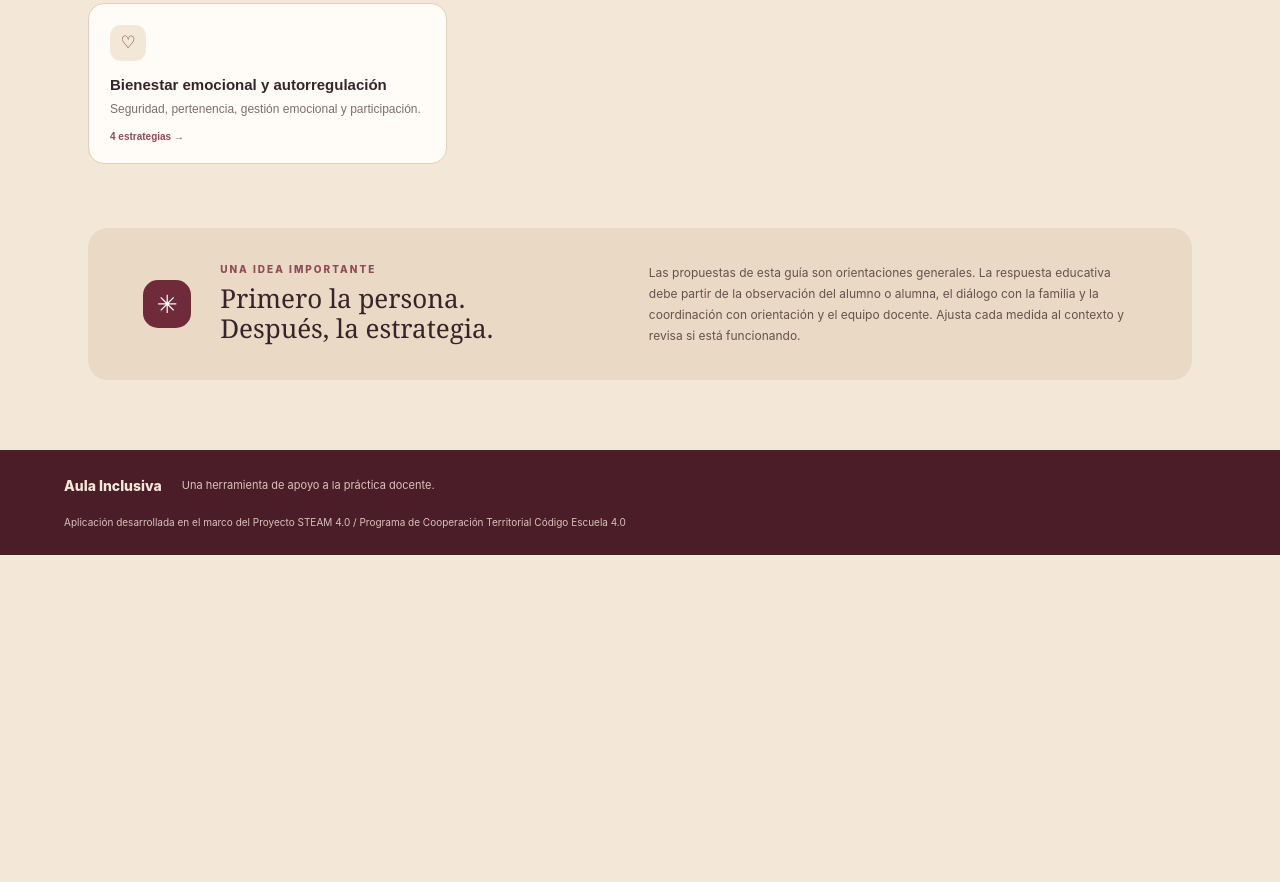
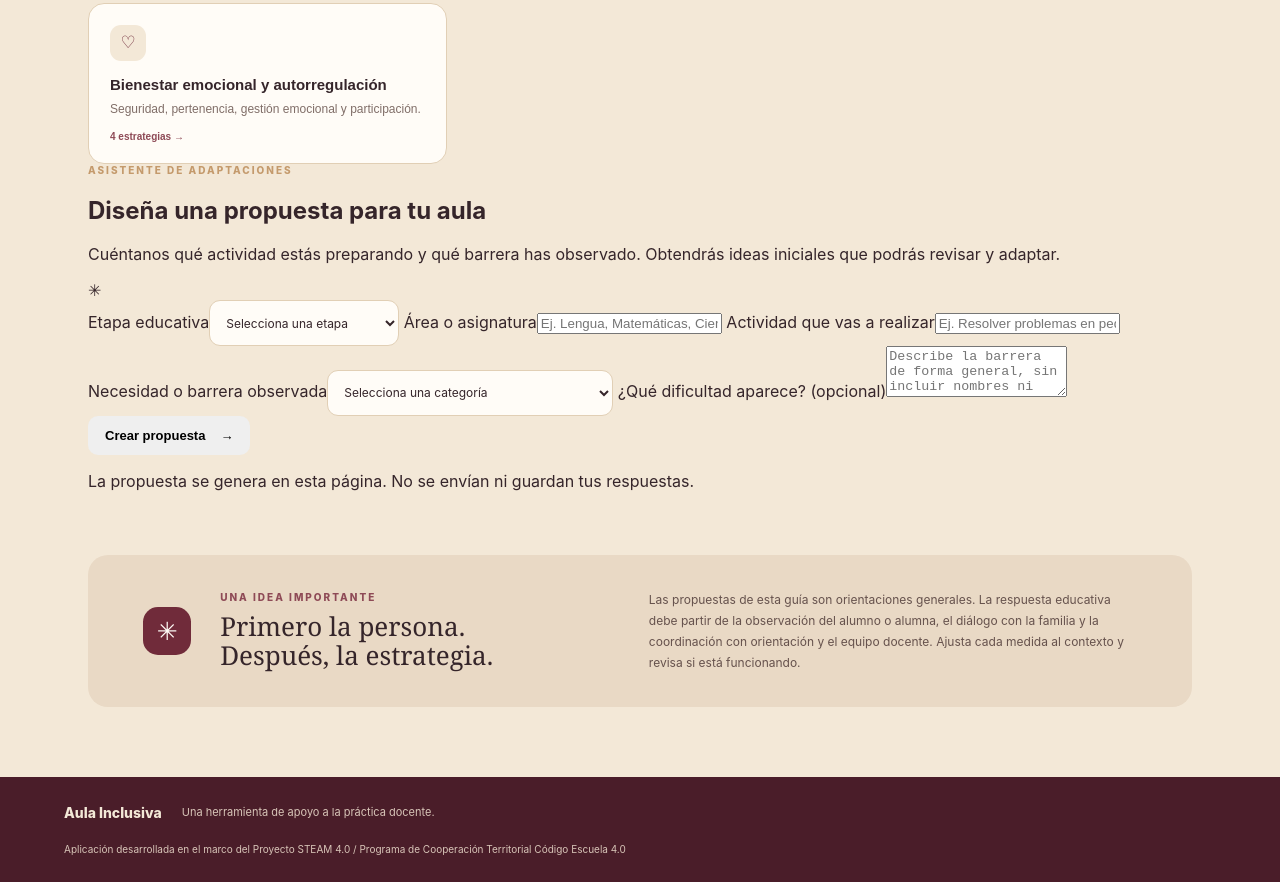
Before and after one commit to profealbertod/aula-inclusiva, a plain HTML site: page index.html in a window 1280 px wide. Shown: the part 1158-2040 px from the top of the page. Before the commit the page ends 1713 px from the top, so only its background shows below. Drawn offline with Linux system fonts and the light colour scheme.

Commit message:
Añade el asistente para crear propuestas de adaptación

```diff
--- a/index.html
+++ b/index.html
@@ -16,7 +16,7 @@
       <span><strong>Aula Inclusiva</strong><small>Ideas que abren posibilidades</small></span>
     </a>
     <nav aria-label="Navegación principal">
-      <a href="#explorar">Explorar</a><a href="#orientaciones">Cómo utilizarla</a>
+      <a href="#explorar">Explorar</a><a href="#crear">Crear propuesta</a><a href="#orientaciones">Cómo utilizarla</a>
     </nav>
     <span class="header-note">Guía para docentes</span>
   </header>
@@ -48,6 +48,23 @@
       <div class="detail-heading"><div><p class="eyebrow">ESTRATEGIAS PRÁCTICAS</p><h2 id="detail-title"></h2></div><button class="button button-soft" id="clear-filter" type="button">Ver todas</button></div>
       <div id="strategies" class="strategy-grid"></div>
     </section>
+
+    <section class="builder" id="crear">
+      <div class="builder-heading"><div><p class="eyebrow">ASISTENTE DE ADAPTACIONES</p><h2>Diseña una propuesta para tu aula</h2><p>Cuéntanos qué actividad estás preparando y qué barrera has observado. Obtendrás ideas iniciales que podrás revisar y adaptar.</p></div><span class="builder-stamp" aria-hidden="true">✳</span></div>
+      <form id="proposal-form" class="proposal-form">
+        <label>Etapa educativa<select id="proposal-stage" required><option value="">Selecciona una etapa</option><option>Primaria</option><option>ESO</option><option>Bachillerato</option></select></label>
+        <label>Área o asignatura<input id="proposal-subject" type="text" maxlength="80" placeholder="Ej. Lengua, Matemáticas, Ciencias…" required></label>
+        <label class="wide-field">Actividad que vas a realizar<input id="proposal-activity" type="text" maxlength="140" placeholder="Ej. Resolver problemas en pequeños grupos" required></label>
+        <label>Necesidad o barrera observada<select id="proposal-category" required><option value="">Selecciona una categoría</option><option value="atencion">Atención y funciones ejecutivas</option><option value="lectura">Lectura y escritura</option><option value="matematicas">Matemáticas y razonamiento</option><option value="comunicacion">Comunicación e interacción social</option><option value="sensorial">Acceso sensorial y físico</option><option value="aprendizaje">Aprendizaje y ritmo de trabajo</option><option value="bienestar">Bienestar emocional y autorregulación</option></select></label>
+        <label>¿Qué dificultad aparece? <span class="optional">(opcional)</span><textarea id="proposal-barrier" rows="3" maxlength="400" placeholder="Describe la barrera de forma general, sin incluir nombres ni datos personales."></textarea></label>
+        <div class="wide-field form-actions"><button class="button button-primary" type="submit">Crear propuesta <span aria-hidden="true">→</span></button><p>La propuesta se genera en esta página. No se envían ni guardan tus respuestas.</p></div>
+      </form>
+      <section id="proposal-result" class="proposal-result" aria-live="polite" hidden>
+        <div class="result-heading"><div><p class="eyebrow">BORRADOR ORIENTATIVO</p><h3>Tu propuesta de adaptación</h3></div><div class="result-actions"><button id="copy-proposal" class="button button-soft" type="button">Copiar</button><button id="print-proposal" class="button button-soft" type="button">Imprimir</button></div></div>
+        <div id="proposal-content"></div>
+        <p class="result-note">Revisa estas ideas con el equipo docente y, cuando proceda, con orientación y la familia. Ajusta las medidas a la persona, al contexto y a los objetivos de aprendizaje.</p>
+      </section>
+    </section>
     <section class="guide" id="orientaciones">
       <div class="guide-symbol" aria-hidden="true">✳</div>
       <div><p class="eyebrow">UNA IDEA IMPORTANTE</p><h2>Primero la persona.<br>Después, la estrategia.</h2></div>
```
